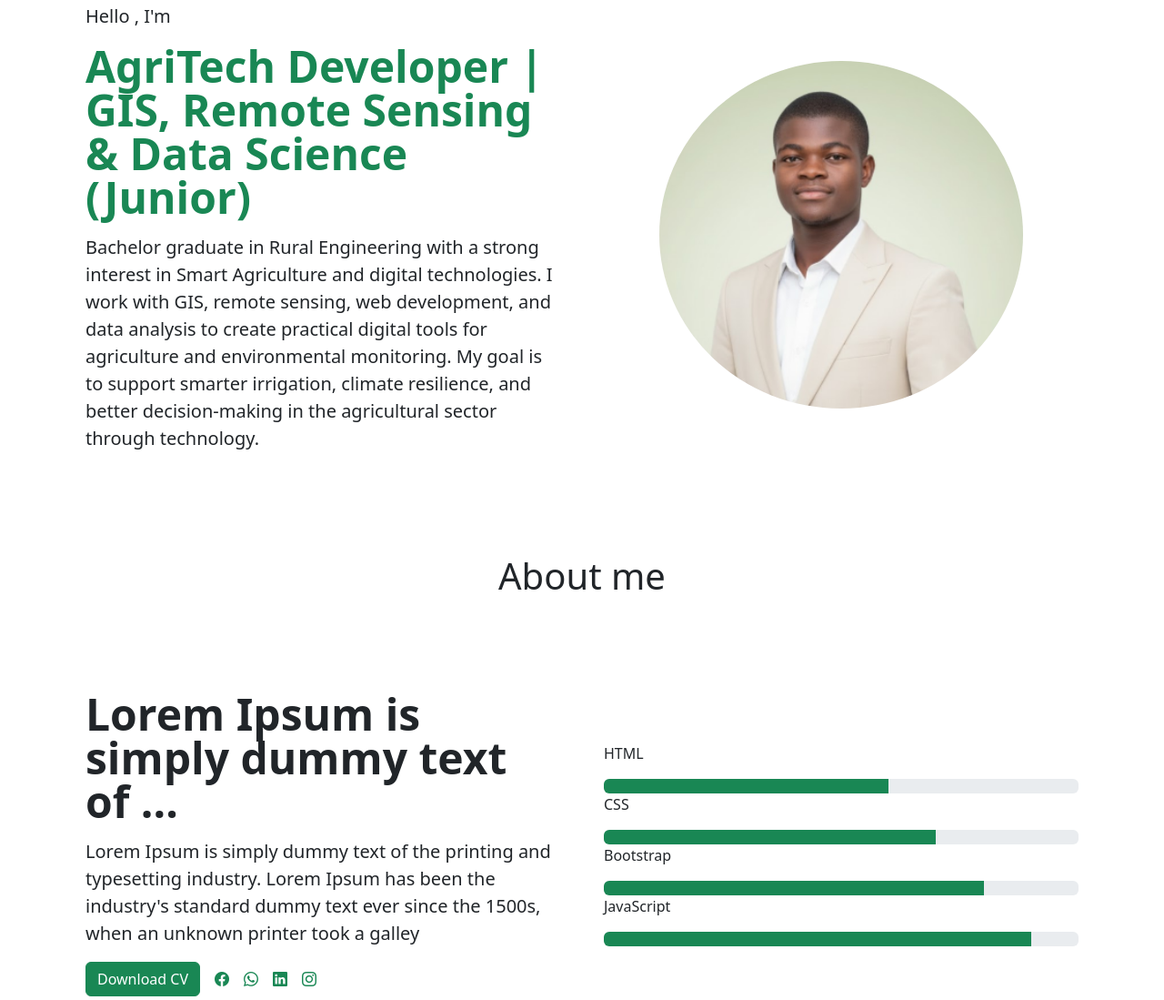
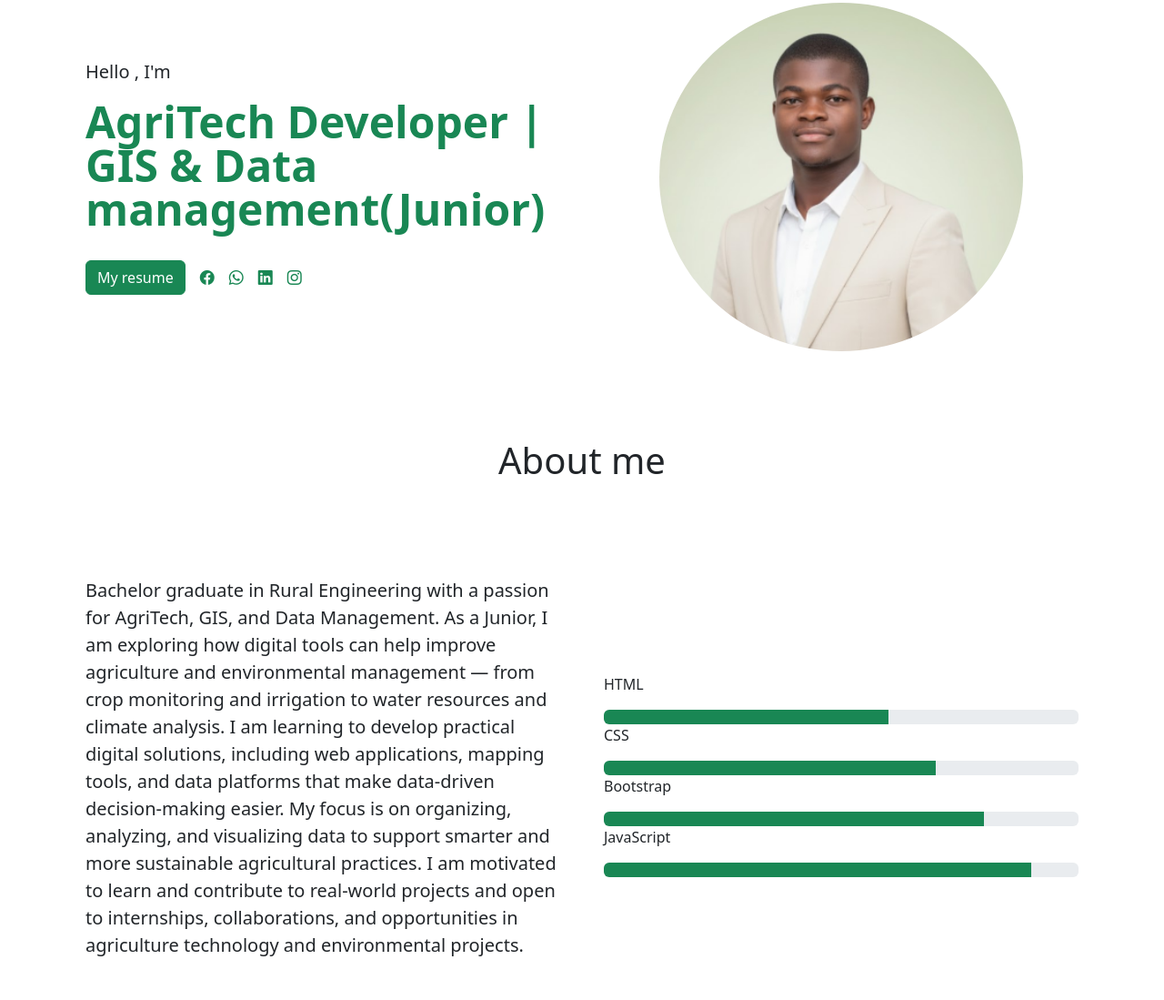
Before and after one commit to Abdoul2004495/myportfolio, a plain HTML site: page index.html in a window 1280 px wide. Shown: the part 93-1192 px from the top of the page at 91% size. Drawn offline with nearby package versions, Linux system fonts and the light colour scheme.

Commit message:
Update index.html

```diff
--- a/index.html
+++ b/index.html
@@ -42,8 +42,14 @@
                 </div>
                 <div class="col-lg-6">
                     <p class="lead">Hello , I'm</p>
-                    <h1 class="display-5 fw-bold text-success lh-1 mb-3">AgriTech Developer | GIS, Remote Sensing & Data Science (Junior)</h1>
-                    <p class="lead">Bachelor graduate in Rural Engineering with a strong interest in Smart Agriculture and digital technologies. I work with GIS, remote sensing, web development, and data analysis to create practical digital tools for agriculture and environmental monitoring. My goal is to support smarter irrigation, climate resilience, and better decision-making in the agricultural sector through technology.</p>
+                    <h1 class="display-5 fw-bold text-success lh-1 mb-3">AgriTech Developer | GIS & Data management(Junior)</h1>
+                    <div class="d-flex align-items-center gap-3 pt-3">
+                        <button type="button" class="btn btn-success">My resume</button>
+                        <a href="#"><i class="bi bi-facebook text-success"></i></a>
+                        <a href="#"><i class="bi bi-whatsapp text-success"></i></a>
+                        <a href="#"><i class="bi bi-linkedin text-success"></i></a>
+                        <a href="#"><i class="bi bi-instagram text-success"></i></a>
+                    </div>
                 </div>
             </div>
         </div>
@@ -57,16 +63,7 @@
         <div class="container col-xxl-8 px-4 py-5">
         <div class="row flex-sm-row align-items-center g-5 py-5">
             <div class="col-lg-6">
-                <h3 class="display-5 fw-bold lh-1 mb-3">Lorem Ipsum is simply dummy text of ...</h1>
-                <p class="lead">Lorem Ipsum is simply dummy text of the printing and typesetting industry. Lorem Ipsum has been the industry's standard dummy text ever since the 1500s, when an unknown printer took a galley</p>
-                <div class="d-flex align-items-center gap-3">
-                <button type="button" class="btn btn-success">Download CV</button>
-                <a href="#"><i class="bi bi-facebook text-success"></i></a>
-                <a href="#"><i class="bi bi-whatsapp text-success"></i></a>
-                <a href="#"><i class="bi bi-linkedin text-success"></i></a>
-                <a href="#"><i class="bi bi-instagram text-success"></i></a>
-                </svg></a>
-                </div>
+                <p class="lead"><strong>Bachelor graduate in Rural Engineering </strong> with a passion for AgriTech, GIS, and Data Management. As a Junior, I am exploring how digital tools can help improve agriculture and environmental management — from crop monitoring and irrigation to water resources and climate analysis. I am learning to develop practical digital solutions, including web applications, mapping tools, and data platforms that make data-driven decision-making easier. My focus is on organizing, analyzing, and visualizing data to support smarter and more sustainable agricultural practices. I am motivated to learn and contribute to real-world projects and open to internships, collaborations, and opportunities in agriculture technology and environmental projects.</p>
             </div>
             <div class="col-sm-8 col-lg-6">
                 <p>HTML</p>
```
